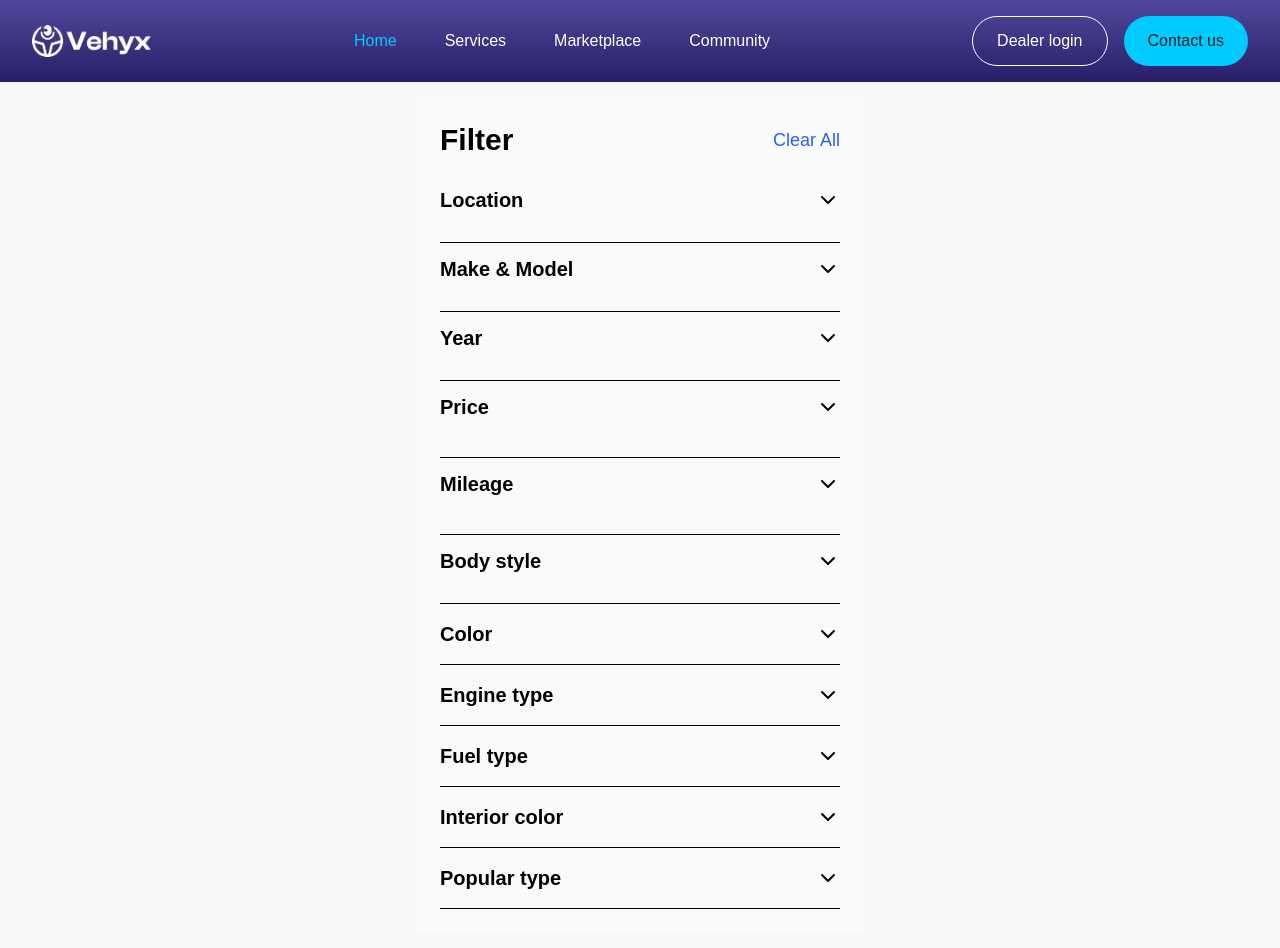
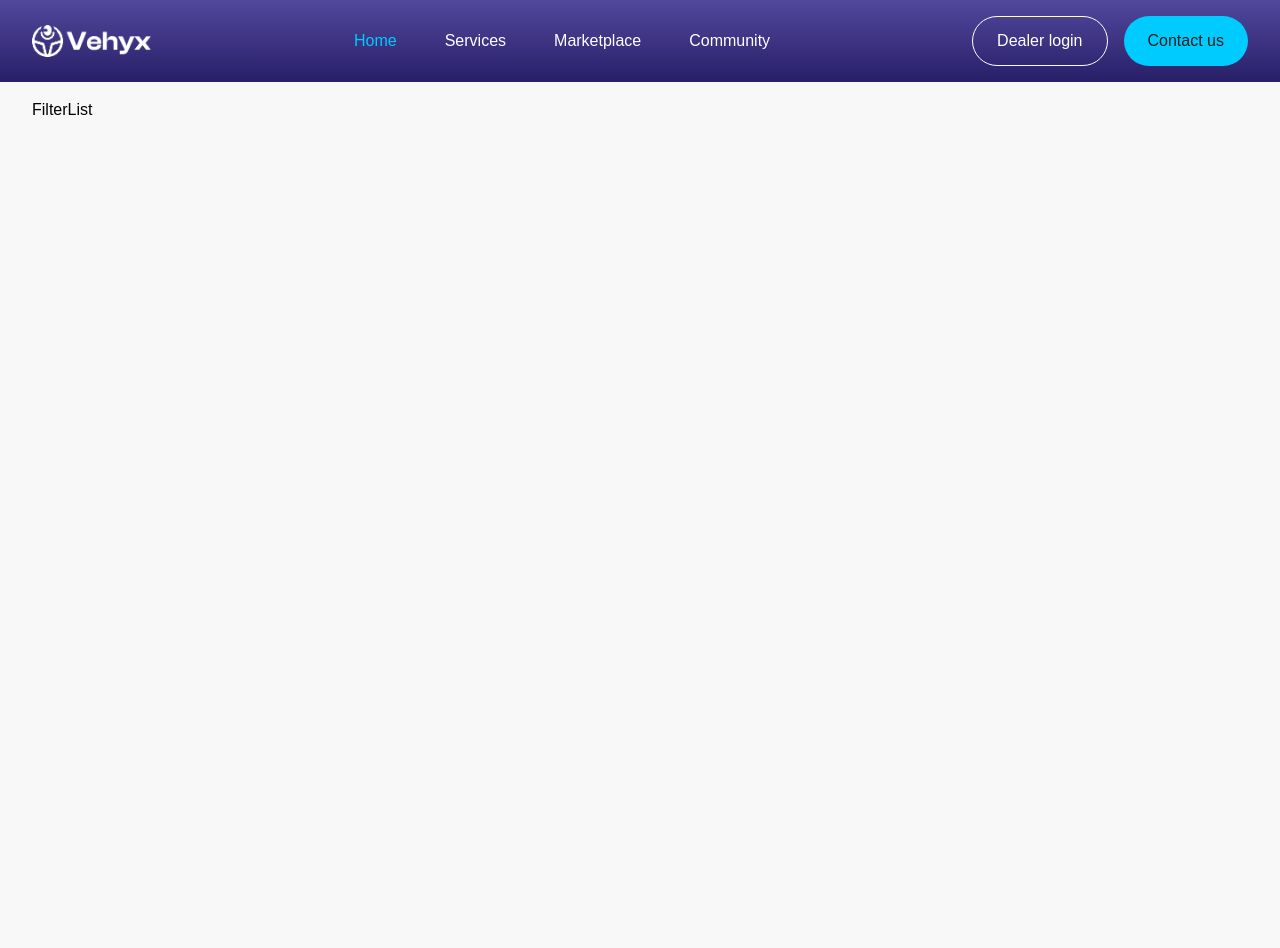
Before and after one commit to musaffarulislam/Vehyx, a Next.js app: page /lists in a window 1280 px wide. After the commit the page ends 800 px from the top, so only its background shows below. Built offline with nearby package versions, Linux system fonts and the light colour scheme; a web font is replaced by a local one.

Commit message:
feat: try to complete detail page design

```diff
--- a/src/components/filter/FilterList.tsx
+++ b/src/components/filter/FilterList.tsx
@@ -1,251 +1,261 @@
-"use client"
+// "use client"
 
-import React, { useState } from "react"
+// import React, { useState } from "react"
 
-const CarFilterComponent = () => {
-  // State to track which sections are expanded
-  const [expandedSections, setExpandedSections] = useState({
-    location: false,
-    makeModel: false,
-    year: false,
-    price: false,
-    mileage: false,
-    bodyStyle: false,
-    color: false,
-    engineType: false,
-    fuelType: false,
-    interiorColor: false,
-    popularType: false
-  });
+// const CarFilterComponent = () => {
+//   // State to track which sections are expanded
+//   const [expandedSections, setExpandedSections] = useState({
+//     location: false,
+//     makeModel: false,
+//     year: false,
+//     price: false,
+//     mileage: false,
+//     bodyStyle: false,
+//     color: false,
+//     engineType: false,
+//     fuelType: false,
+//     interiorColor: false,
+//     popularType: false
+//   });
 
-  // Function to toggle section expansion
-  const toggleSection = (section) => {
-    setExpandedSections({
-      ...expandedSections,
-      [section]: !expandedSections[section]
-    });
-  };
+//   // Function to toggle section expansion
+//   const toggleSection = (section) => {
+//     setExpandedSections({
+//       ...expandedSections,
+//       [section]: !expandedSections[section]
+//     });
+//   };
 
-  // SVG for the chevron down icon
-  const ChevronDown = ({ isExpanded }) => (
-    <svg
-      width="24"
-      height="24"
-      viewBox="0 0 24 24"
-      fill="none"
-      xmlns="http://www.w3.org/2000/svg"
-      className={`transition-transform duration-300 ${isExpanded ? 'transform rotate-180' : ''}`}
-    >
-      <path d="M6 9L12 15L18 9" stroke="black" strokeWidth="2" strokeLinecap="round" strokeLinejoin="round"/>
-    </svg>
-  )
+//   // SVG for the chevron down icon
+//   const ChevronDown = ({ isExpanded }) => (
+//     <svg
+//       width="24"
+//       height="24"
+//       viewBox="0 0 24 24"
+//       fill="none"
+//       xmlns="http://www.w3.org/2000/svg"
+//       className={`transition-transform duration-300 ${isExpanded ? 'transform rotate-180' : ''}`}
+//     >
+//       <path d="M6 9L12 15L18 9" stroke="black" strokeWidth="2" strokeLinecap="round" strokeLinejoin="round"/>
+//     </svg>
+//   )
 
+//   return (
+//     <div className="bg-gray-50 p-6 max-w-md mx-auto">
+//       <div className="flex justify-between items-center mb-4">
+//         <h1 className="text-3xl font-bold">Filter</h1>
+//         <button className="text-blue-600 text-lg font-medium">Clear All</button>
+//       </div>
+
+//       {/* Location */}
+//       <div className="border-b pb-4">
+//         <div
+//           className="flex justify-between items-center py-3 cursor-pointer"
+//           onClick={() => toggleSection('location')}
+//         >
+//           <h2 className="text-xl font-bold">Location</h2>
+//           <ChevronDown isExpanded={expandedSections.location} />
+//         </div>
+//         {expandedSections.location && (
+//           <div className="flex gap-2 items-center">
+//             <div className="relative w-1/2">
+//               <select className="appearance-none border rounded-md py-2 px-4 w-full bg-white">
+//                 <option>Radius</option>
+//               </select>
+//               <div className="absolute right-3 top-1/2 transform -translate-y-1/2 pointer-events-none">
+//                 <ChevronDown />
+//               </div>
+//             </div>
+//             <span className="text-gray-400">Miles of</span>
+//             <div className="relative w-1/2">
+//               <select className="appearance-none border rounded-md py-2 px-4 w-full bg-white">
+//                 <option>Pincode</option>
+//               </select>
+//               <div className="absolute right-3 top-1/2 transform -translate-y-1/2 pointer-events-none">
+//                 <ChevronDown />
+//               </div>
+//             </div>
+//           </div>
+//         )}
+//       </div>
+
+//       {/* Make & Model */}
+//       <div className="border-b pb-4">
+//         <div
+//           className="flex justify-between items-center py-3 cursor-pointer"
+//           onClick={() => toggleSection('makeModel')}
+//         >
+//           <h2 className="text-xl font-bold">Make & Model</h2>
+//           <ChevronDown isExpanded={expandedSections.makeModel} />
+//         </div>
+//         {expandedSections.makeModel && (
+//           <div className="flex flex-col gap-3">
+//             <div className="relative">
+//               <select className="appearance-none border rounded-md py-3 px-4 w-full bg-white">
+//                 <option>Acura</option>
+//               </select>
+//               <div className="absolute right-3 top-1/2 transform -translate-y-1/2 pointer-events-none">
+//                 <ChevronDown />
+//               </div>
+//             </div>
+//             <div className="relative">
+//               <select className="appearance-none border rounded-md py-3 px-4 w-full bg-white">
+//                 <option>All Models</option>
+//               </select>
+//               <div className="absolute right-3 top-1/2 transform -translate-y-1/2 pointer-events-none">
+//                 <ChevronDown />
+//               </div>
+//             </div>
+//           </div>
+//         )}
+//       </div>
+
+//       {/* Year */}
+//       <div className="border-b pb-4">
+//         <div
+//           className="flex justify-between items-center py-3 cursor-pointer"
+//           onClick={() => toggleSection('year')}
+//         >
+//           <h2 className="text-xl font-bold">Year</h2>
+//           <ChevronDown isExpanded={expandedSections.year} />
+//         </div>
+//         {expandedSections.year && (
+//           <div className="flex gap-2 items-center">
+//             <div className="relative w-1/2">
+//               <select className="appearance-none border rounded-md py-2 px-4 w-full bg-white">
+//                 <option>1999</option>
+//               </select>
+//               <div className="absolute right-3 top-1/2 transform -translate-y-1/2 pointer-events-none">
+//                 <ChevronDown />
+//               </div>
+//             </div>
+//             <span className="text-gray-400">to</span>
+//             <div className="relative w-1/2">
+//               <select className="appearance-none border rounded-md py-2 px-4 w-full bg-white">
+//                 <option>2025</option>
+//               </select>
+//               <div className="absolute right-3 top-1/2 transform -translate-y-1/2 pointer-events-none">
+//                 <ChevronDown />
+//               </div>
+//             </div>
+//           </div>
+//         )}
+//       </div>
+
+//       {/* Price */}
+//       <div className="border-b pb-6">
+//         <div
+//           className="flex justify-between items-center py-3 cursor-pointer"
+//           onClick={() => toggleSection('price')}
+//         >
+//           <h2 className="text-xl font-bold">Price</h2>
+//           <ChevronDown isExpanded={expandedSections.price} />
+//         </div>
+//         {expandedSections.price && (
+//           <div className="mt-2 overflow-x-auto">
+//             <div className="relative pt-1 min-w-full">
+//               <div className="h-1 bg-gray-200 rounded-full">
+//                 <div
+//                   className="absolute h-1 bg-indigo-800 rounded-full"
+//                   style={{ width: '60%', left: '0%' }}
+//                 ></div>
+//                 <div className="absolute h-4 w-4 bg-indigo-800 rounded-full -mt-1.5 cursor-grab" style={{ left: '0%' }}></div>
+//                 <div className="absolute h-4 w-4 bg-indigo-800 rounded-full -mt-1.5 cursor-grab" style={{ left: '60%' }}></div>
+//               </div>
+//             </div>
+//             <p className="mt-4 text-lg">₹10,0000 - ₹15,0000</p>
+//           </div>
+//         )}
+//       </div>
+
+//       {/* Mileage */}
+//       <div className="border-b pb-6">
+//         <div
+//           className="flex justify-between items-center py-3 cursor-pointer"
+//           onClick={() => toggleSection('mileage')}
+//         >
+//           <h2 className="text-xl font-bold">Mileage</h2>
+//           <ChevronDown isExpanded={expandedSections.mileage} />
+//         </div>
+//         {expandedSections.mileage && (
+//           <div className="mt-2 overflow-x-auto">
+//             <div className="relative pt-1 min-w-full">
+//               <div className="h-1 bg-gray-200 rounded-full">
+//                 <div
+//                   className="absolute h-1 bg-indigo-800 rounded-full"
+//                   style={{ width: '80%', left: '0%' }}
+//                 ></div>
+//                 <div className="absolute h-4 w-4 bg-indigo-800 rounded-full -mt-1.5 cursor-grab" style={{ left: '0%' }}></div>
+//                 <div className="absolute h-4 w-4 bg-indigo-800 rounded-full -mt-1.5 cursor-grab" style={{ left: '80%' }}></div>
+//               </div>
+//             </div>
+//             <p className="mt-4 text-lg">₹5,000 - ₹1,85,000</p>
+//           </div>
+//         )}
+//       </div>
+
+//       {/* Body style */}
+//       <div className="border-b pb-4">
+//         <div
+//           className="flex justify-between items-center py-3 cursor-pointer"
+//           onClick={() => toggleSection('bodyStyle')}
+//         >
+//           <h2 className="text-xl font-bold">Body style</h2>
+//           <ChevronDown isExpanded={expandedSections.bodyStyle} />
+//         </div>
+//         {expandedSections.bodyStyle && (
+//           <div className="space-y-3">
+//             <div className="flex justify-between items-center">
+//               <label className="text-lg">SUV (876)</label>
+//               <div className="h-6 w-6 border rounded"></div>
+//             </div>
+//             <div className="flex justify-between items-center">
+//               <label className="text-lg">Sedan (379)</label>
+//               <div className="h-6 w-6 border rounded"></div>
+//             </div>
+//             <div className="flex justify-between items-center">
+//               <label className="text-lg">Coupe (6)</label>
+//               <div className="h-6 w-6 border rounded"></div>
+//             </div>
+//           </div>
+//         )}
+//       </div>
+
+//       {/* Additional filter options */}
+//       {[
+//         { id: 'color', name: 'Color' },
+//         { id: 'engineType', name: 'Engine type' },
+//         { id: 'fuelType', name: 'Fuel type' },
+//         { id: 'interiorColor', name: 'Interior color' },
+//         { id: 'popularType', name: 'Popular type' }
+//       ].map((option) => (
+//         <div key={option.id} className="border-b py-4">
+//           <div
+//             className="flex justify-between items-center cursor-pointer"
+//             onClick={() => toggleSection(option.id)}
+//           >
+//             <h2 className="text-xl font-bold">{option.name}</h2>
+//             <ChevronDown isExpanded={expandedSections[option.id]} />
+//           </div>
+//           {expandedSections[option.id] && (
+//             <div className="py-3">
+//               <p className="text-gray-500">No {option.name.toLowerCase()} options available</p>
+//             </div>
+//           )}
+//         </div>
+//       ))}
+//     </div>
+//   )
+// }
+
+// export default CarFilterComponent
+
+import React from 'react'
+
+const FilterList = () => {
   return (
-    <div className="bg-gray-50 p-6 max-w-md mx-auto">
-      <div className="flex justify-between items-center mb-4">
-        <h1 className="text-3xl font-bold">Filter</h1>
-        <button className="text-blue-600 text-lg font-medium">Clear All</button>
-      </div>
-
-      {/* Location */}
-      <div className="border-b pb-4">
-        <div
-          className="flex justify-between items-center py-3 cursor-pointer"
-          onClick={() => toggleSection('location')}
-        >
-          <h2 className="text-xl font-bold">Location</h2>
-          <ChevronDown isExpanded={expandedSections.location} />
-        </div>
-        {expandedSections.location && (
-          <div className="flex gap-2 items-center">
-            <div className="relative w-1/2">
-              <select className="appearance-none border rounded-md py-2 px-4 w-full bg-white">
-                <option>Radius</option>
-              </select>
-              <div className="absolute right-3 top-1/2 transform -translate-y-1/2 pointer-events-none">
-                <ChevronDown />
-              </div>
-            </div>
-            <span className="text-gray-400">Miles of</span>
-            <div className="relative w-1/2">
-              <select className="appearance-none border rounded-md py-2 px-4 w-full bg-white">
-                <option>Pincode</option>
-              </select>
-              <div className="absolute right-3 top-1/2 transform -translate-y-1/2 pointer-events-none">
-                <ChevronDown />
-              </div>
-            </div>
-          </div>
-        )}
-      </div>
-
-      {/* Make & Model */}
-      <div className="border-b pb-4">
-        <div
-          className="flex justify-between items-center py-3 cursor-pointer"
-          onClick={() => toggleSection('makeModel')}
-        >
-          <h2 className="text-xl font-bold">Make & Model</h2>
-          <ChevronDown isExpanded={expandedSections.makeModel} />
-        </div>
-        {expandedSections.makeModel && (
-          <div className="flex flex-col gap-3">
-            <div className="relative">
-              <select className="appearance-none border rounded-md py-3 px-4 w-full bg-white">
-                <option>Acura</option>
-              </select>
-              <div className="absolute right-3 top-1/2 transform -translate-y-1/2 pointer-events-none">
-                <ChevronDown />
-              </div>
-            </div>
-            <div className="relative">
-              <select className="appearance-none border rounded-md py-3 px-4 w-full bg-white">
-                <option>All Models</option>
-              </select>
-              <div className="absolute right-3 top-1/2 transform -translate-y-1/2 pointer-events-none">
-                <ChevronDown />
-              </div>
-            </div>
-          </div>
-        )}
-      </div>
-
-      {/* Year */}
-      <div className="border-b pb-4">
-        <div
-          className="flex justify-between items-center py-3 cursor-pointer"
-          onClick={() => toggleSection('year')}
-        >
-          <h2 className="text-xl font-bold">Year</h2>
-          <ChevronDown isExpanded={expandedSections.year} />
-        </div>
-        {expandedSections.year && (
-          <div className="flex gap-2 items-center">
-            <div className="relative w-1/2">
-              <select className="appearance-none border rounded-md py-2 px-4 w-full bg-white">
-                <option>1999</option>
-              </select>
-              <div className="absolute right-3 top-1/2 transform -translate-y-1/2 pointer-events-none">
-                <ChevronDown />
-              </div>
-            </div>
-            <span className="text-gray-400">to</span>
-            <div className="relative w-1/2">
-              <select className="appearance-none border rounded-md py-2 px-4 w-full bg-white">
-                <option>2025</option>
-              </select>
-              <div className="absolute right-3 top-1/2 transform -translate-y-1/2 pointer-events-none">
-                <ChevronDown />
-              </div>
-            </div>
-          </div>
-        )}
-      </div>
-
-      {/* Price */}
-      <div className="border-b pb-6">
-        <div
-          className="flex justify-between items-center py-3 cursor-pointer"
-          onClick={() => toggleSection('price')}
-        >
-          <h2 className="text-xl font-bold">Price</h2>
-          <ChevronDown isExpanded={expandedSections.price} />
-        </div>
-        {expandedSections.price && (
-          <div className="mt-2 overflow-x-auto">
-            <div className="relative pt-1 min-w-full">
-              <div className="h-1 bg-gray-200 rounded-full">
-                <div
-                  className="absolute h-1 bg-indigo-800 rounded-full"
-                  style={{ width: '60%', left: '0%' }}
-                ></div>
-                <div className="absolute h-4 w-4 bg-indigo-800 rounded-full -mt-1.5 cursor-grab" style={{ left: '0%' }}></div>
-                <div className="absolute h-4 w-4 bg-indigo-800 rounded-full -mt-1.5 cursor-grab" style={{ left: '60%' }}></div>
-              </div>
-            </div>
-            <p className="mt-4 text-lg">₹10,0000 - ₹15,0000</p>
-          </div>
-        )}
-      </div>
-
-      {/* Mileage */}
-      <div className="border-b pb-6">
-        <div
-          className="flex justify-between items-center py-3 cursor-pointer"
-          onClick={() => toggleSection('mileage')}
-        >
-          <h2 className="text-xl font-bold">Mileage</h2>
-          <ChevronDown isExpanded={expandedSections.mileage} />
-        </div>
-        {expandedSections.mileage && (
-          <div className="mt-2 overflow-x-auto">
-            <div className="relative pt-1 min-w-full">
-              <div className="h-1 bg-gray-200 rounded-full">
-                <div
-                  className="absolute h-1 bg-indigo-800 rounded-full"
-                  style={{ width: '80%', left: '0%' }}
-                ></div>
-                <div className="absolute h-4 w-4 bg-indigo-800 rounded-full -mt-1.5 cursor-grab" style={{ left: '0%' }}></div>
-                <div className="absolute h-4 w-4 bg-indigo-800 rounded-full -mt-1.5 cursor-grab" style={{ left: '80%' }}></div>
-              </div>
-            </div>
-            <p className="mt-4 text-lg">₹5,000 - ₹1,85,000</p>
-          </div>
-        )}
-      </div>
-
-      {/* Body style */}
-      <div className="border-b pb-4">
-        <div
-          className="flex justify-between items-center py-3 cursor-pointer"
-          onClick={() => toggleSection('bodyStyle')}
-        >
-          <h2 className="text-xl font-bold">Body style</h2>
-          <ChevronDown isExpanded={expandedSections.bodyStyle} />
-        </div>
-        {expandedSections.bodyStyle && (
-          <div className="space-y-3">
-            <div className="flex justify-between items-center">
-              <label className="text-lg">SUV (876)</label>
-              <div className="h-6 w-6 border rounded"></div>
-            </div>
-            <div className="flex justify-between items-center">
-              <label className="text-lg">Sedan (379)</label>
-              <div className="h-6 w-6 border rounded"></div>
-            </div>
-            <div className="flex justify-between items-center">
-              <label className="text-lg">Coupe (6)</label>
-              <div className="h-6 w-6 border rounded"></div>
-            </div>
-          </div>
-        )}
-      </div>
-
-      {/* Additional filter options */}
-      {[
-        { id: 'color', name: 'Color' },
-        { id: 'engineType', name: 'Engine type' },
-        { id: 'fuelType', name: 'Fuel type' },
-        { id: 'interiorColor', name: 'Interior color' },
-        { id: 'popularType', name: 'Popular type' }
-      ].map((option) => (
-        <div key={option.id} className="border-b py-4">
-          <div
-            className="flex justify-between items-center cursor-pointer"
-            onClick={() => toggleSection(option.id)}
-          >
-            <h2 className="text-xl font-bold">{option.name}</h2>
-            <ChevronDown isExpanded={expandedSections[option.id]} />
-          </div>
-          {expandedSections[option.id] && (
-            <div className="py-3">
-              <p className="text-gray-500">No {option.name.toLowerCase()} options available</p>
-            </div>
-          )}
-        </div>
-      ))}
-    </div>
+    <div>FilterList</div>
   )
 }
 
-export default CarFilterComponent
+export default FilterList
```
